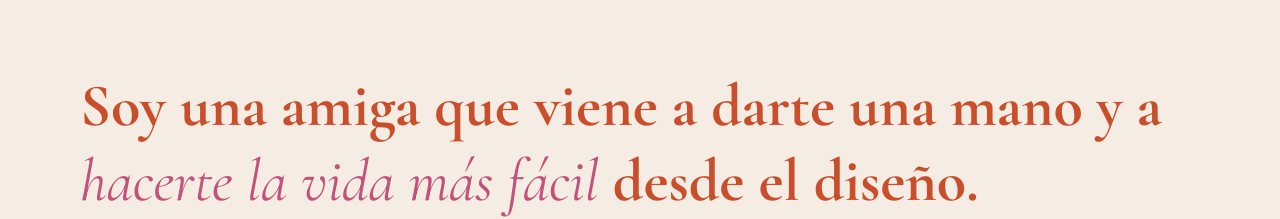
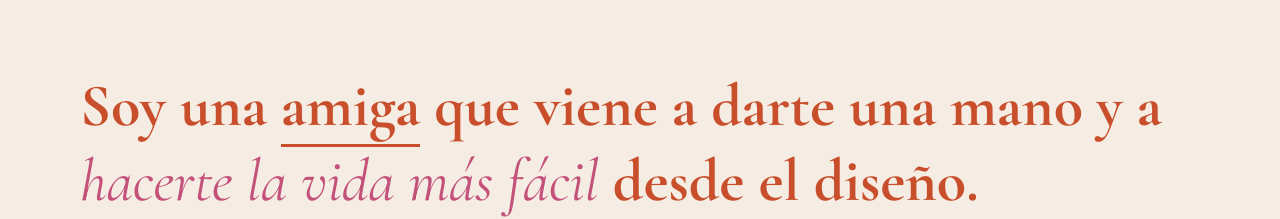
Before and after one commit to nataliabrochero-cmyk/remotamadre, a React (Vite) app: page / in a window 1280 px wide. Shown: the part 131-350 px from the top of the page. Built offline with nearby package versions, Linux system fonts and the light colour scheme.

Commit message:
Update Home.tsx
add custom underline to amiga

```diff
--- a/src/app/pages/Home.tsx
+++ b/src/app/pages/Home.tsx
@@ -18,8 +18,7 @@ export function Home() {
             }}
           >
             <span style={{ fontWeight: 700, color: '#C94F2C' }}>
-              Soy una amiga que viene a darte una mano y a{' '}
-            </span>
+            Soy una <span style={{ borderBottom: '3px solid #C94F2C', paddingBottom: '2px' }}>amiga</span> que viene a darte una mano y a{' '} </span>
             <span style={{ fontWeight: 400, fontStyle: 'italic', color: '#C4517A' }}>
               hacerte la vida más fácil
             </span>
```
